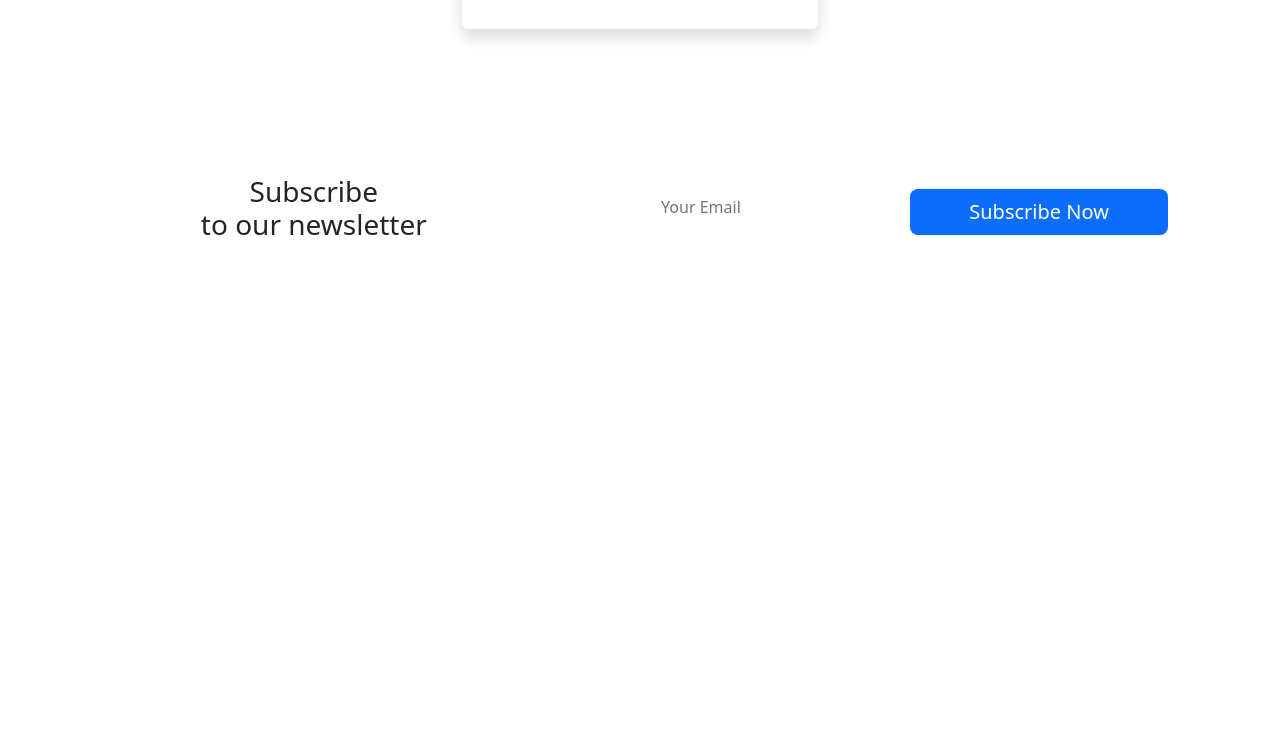
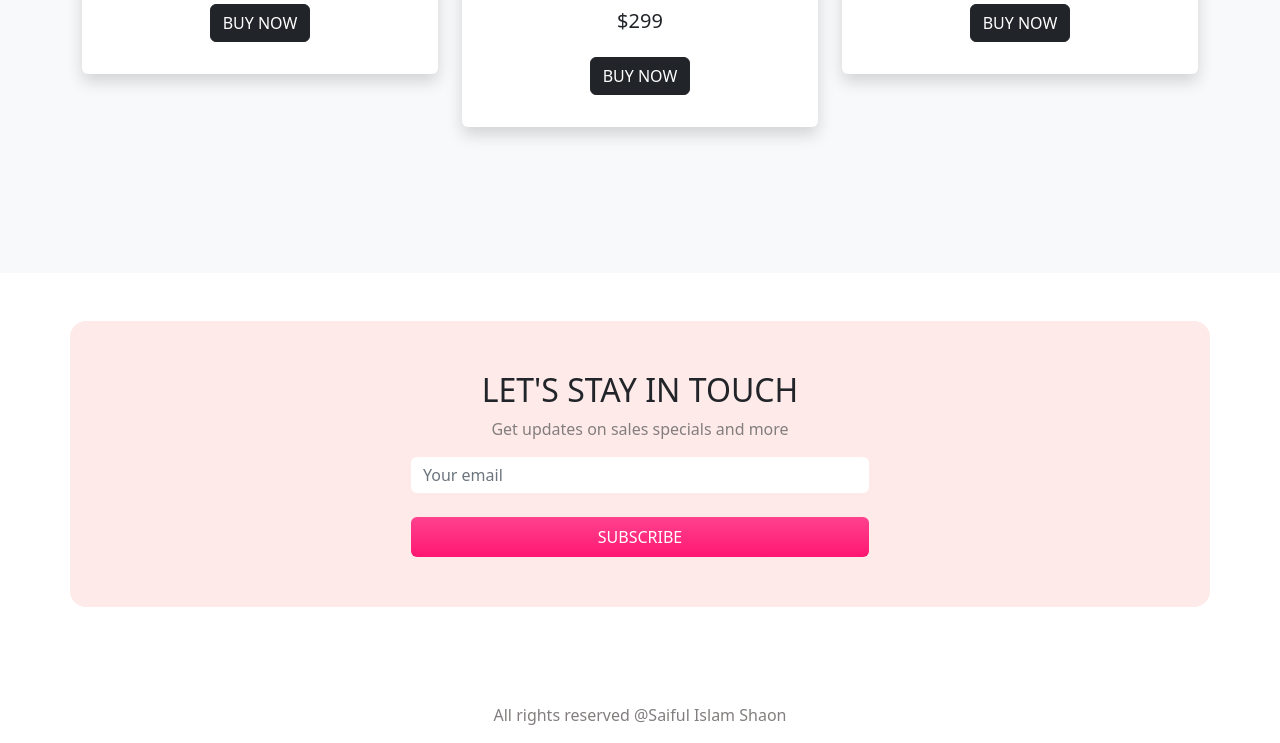
Before and after one commit to pixxelshaon/panda-ecommerce, a plain HTML site: page index.html in a window 1280 px wide. Shown: the part 2227-2970 px from the top of the page. Before the commit the page ends 2527 px from the top, so only its background shows below. Drawn offline with nearby package versions, Linux system fonts and the light colour scheme.

Commit message:
completed

```diff
--- a/index.html
+++ b/index.html
@@ -150,9 +150,10 @@
         </div>
     </section>
 <!-- ------------shoes-------------- -->
+   <section class="container-fluid card-section bg-light">
     <section class="container my-5">
         <div class="row mb-3">
-            <div class="col-md-10"><h4>Shoes</h4></div>
+            <div class="col-md-11"><h4>Shoes</h4></div>
             <div class="col-md-1"><a href="" class="see-all">See All</a></div>
         </div>
         <div class="row g-4">
@@ -239,30 +240,32 @@
             </div>
         </div>
     </section>
+   </section>
 
     <!-- -----sbucription--------- -->
 
-    <section class="subscription bg-white">
-        <div class="container">
-          <div class="row">
-            <div class="col-lg-12">
-              <div class="subscription-wrapper">
-                <div class="d-flex subscription-content justify-content-between align-items-center flex-column flex-md-row text-center text-md-left">
-                  <h3 class="flex-fill">Subscribe <br> to our newsletter</h3>
-                  <form action="#" class="row flex-fill">
-                    <div class="col-lg-7 my-md-2 my-2">
-                      <input type="email" class="form-control px-4 border-0 w-100 text-center text-md-left" id="email" placeholder="Your Email" name="email">
-                    </div>
-                    <div class="col-lg-5 my-md-2 my-2">
-                      <button type="submit" class="btn btn-primary btn-lg border-0 w-100">Subscribe Now</button>
-                    </div>
-                  </form>
-                </div>
-              </div>
+   <section class="container  my-5 subcription rounded-4">
+    <div class="row ">
+        <div class="col-md-6 text-center mx-auto">
+            <h2>LET'S STAY IN TOUCH</h2>
+            <p class="supcription-text">Get updates on sales specials and more</p>
+            <input type="email" class="form-control w-100 mb-4 subcribe-email" placeholder="Your email">
+            <a href="#" class="carousel-btn text-white py-2 px-3 rounded d-grid">SUBSCRIBE</a>
+
+        </div>
+    </div>
+   </section>
+
+   <!-- -------------footer------------- -->
+<section class="container">
+    <footer>
+        <div class="row">
+            <div class="col-md-8 mx-auto text-center">
+                <p class="footer-text mt-5">All rights reserved @Saiful Islam Shaon</p>
             </div>
-          </div>
         </div>
-      </section>
+       </footer>
+</section>
 
     <script src="https://cdn.jsdelivr.net/npm/bootstrap@5.2.2/dist/js/bootstrap.bundle.min.js"
         integrity="sha384-OERcA2EqjJCMA+/3y+gxIOqMEjwtxJY7qPCqsdltbNJuaOe923+mo//f6V8Qbsw3"
--- a/style.css
+++ b/style.css
@@ -22,7 +22,7 @@ li {
     font-size: 30px;
     font-weight: 600;
 }
-.carousel-p, .card-text {
+.carousel-p, .card-text, .supcription-text, .footer-text {
     color:#837e7e ;
 }
 /* -------------------category---------------- */
@@ -46,9 +46,16 @@ li {
     color: #FDB84B;
 
 }
+.card-section {
+    padding: 50px 0;
+}
 /* ----------sbucription---------- */
-.subscription {
-    background-color: #FEEAE9;
+.subcription {
+    background-color: #FEEAE9 !important;
     padding: 50px 100px;
 
 }
+.subcribe-email {
+    border: none;
+    outline: none;
+}
```
